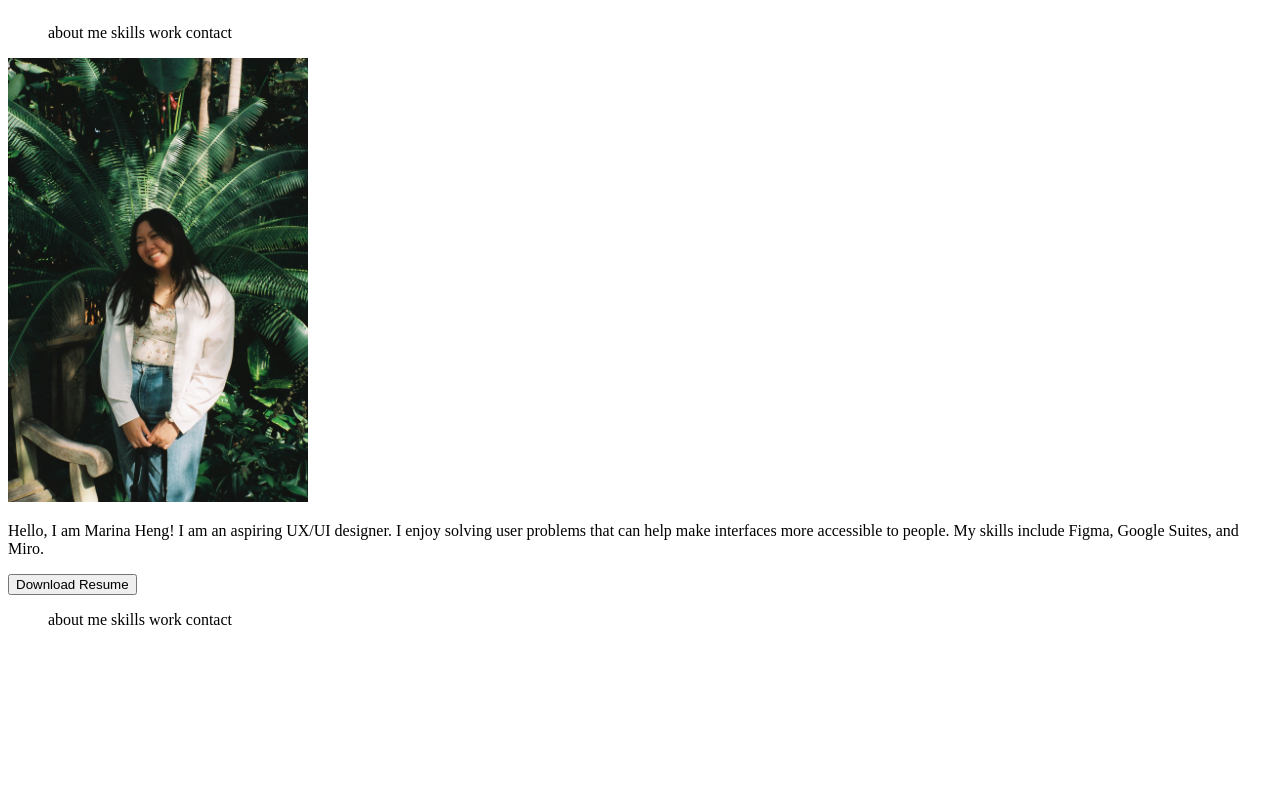
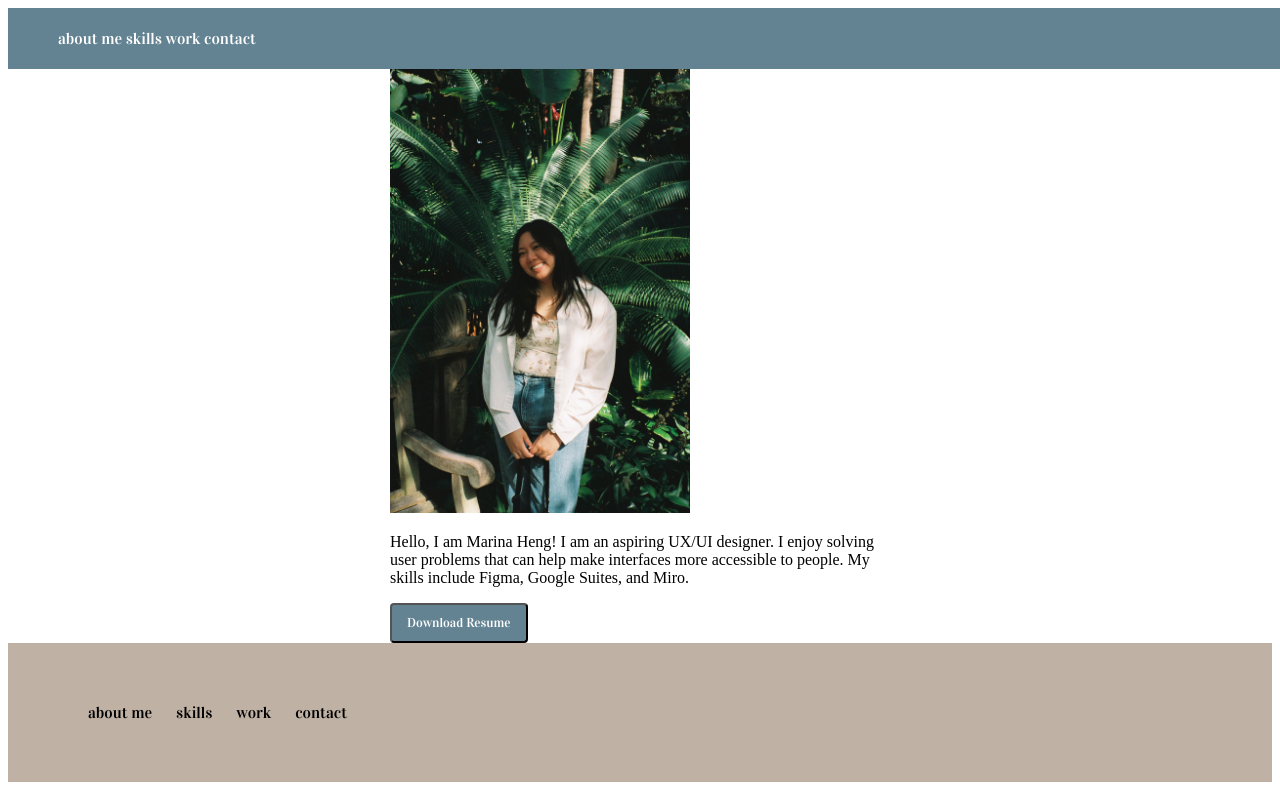
Before and after one commit to marinaheng/UX_UI_HW_17, a plain HTML site: page index.html in a window 1280 px wide. Drawn offline with Linux system fonts and the light colour scheme; files that its build step writes are made by us from their sources.

Commit message:
finished

```diff
--- a/CSS/style.css
+++ b/CSS/style.css
@@ -1,14 +1,68 @@
 .inline-block {
     display: inline-block;
     vertical-align: top ;
+    font-family: vidaloka;
   }
 
- .nav {
-    width: 73%;
-    padding: 1%;
+  .navigation {
+    background-color: #638393;
+    color: #fff;
+    width: 100%;
+    display: flex;
+    justify-content: space-between;
+    padding: 5px 10px;
+  }
+
+ .ul {
+    width: 50%;
+    margin-left: auto;
 
   }
-  #ul {
-    width: 50%;
-    margin-left: auto;
+
+  header {
+    background-color:#638393 ;
   }
+  body {
+    background-color: D9D9D9;
+  }
+
+  heroImg {
+    height: 600px;
+    padding: 25px;
+  }
+
+  .content{
+    width: 500px;
+    margin: 0 auto;
+
+  }
+
+  footer{
+    background-color: #BFB1A4 ;
+    padding: 60px;
+  }
+
+  footer ul {
+    display: inline-block;
+    padding: 0;
+    margin: 0;
+    text-align: right;
+  }
+
+  footer li {
+    display: inline-block;
+    margin-left: 20px;
+  }
+
+  button {
+    background-color: #638393;
+    border-radius: 4px;
+    color: white;
+    padding: 10px 15px;
+    text-align: center;
+    text-decoration: none;
+    display: inline-block;
+    font-family: vidaloka;
+    font-size: 13px;
+
+  }
--- a/index.html
+++ b/index.html
@@ -1,8 +1,13 @@
 <!DOCTYPE html>
 <html>
     <head>
-        <link rel="stylesheet" href="style.css">
+        <link rel="stylesheet" href="css/style.css">
         <title>Marina Heng</title>
+
+        <link rel="preconnect" href="https://fonts.googleapis.com">
+<link rel="preconnect" href="https://fonts.gstatic.com" crossorigin>
+<link href="https://fonts.googleapis.com/css2?family=Vidaloka&display=swap" rel="stylesheet">
+
     </head>
     <body>
         <header class="navigation">
@@ -28,15 +33,16 @@
            </div>
         </section>
 
-        <footer class="heroImg">
-            <ul>
+        <footer>
+            <div class="footer">
+              <ul>
                 <li class="inline-block">about me</li>
                 <li class="inline-block">skills</li>
                 <li class="inline-block">work</li>
                 <li class="inline-block">contact</li>
-               </ul>
-        </footer>
-
+              </ul>
+            </div>
+          </footer>
 
     </body>
 </html>
```
